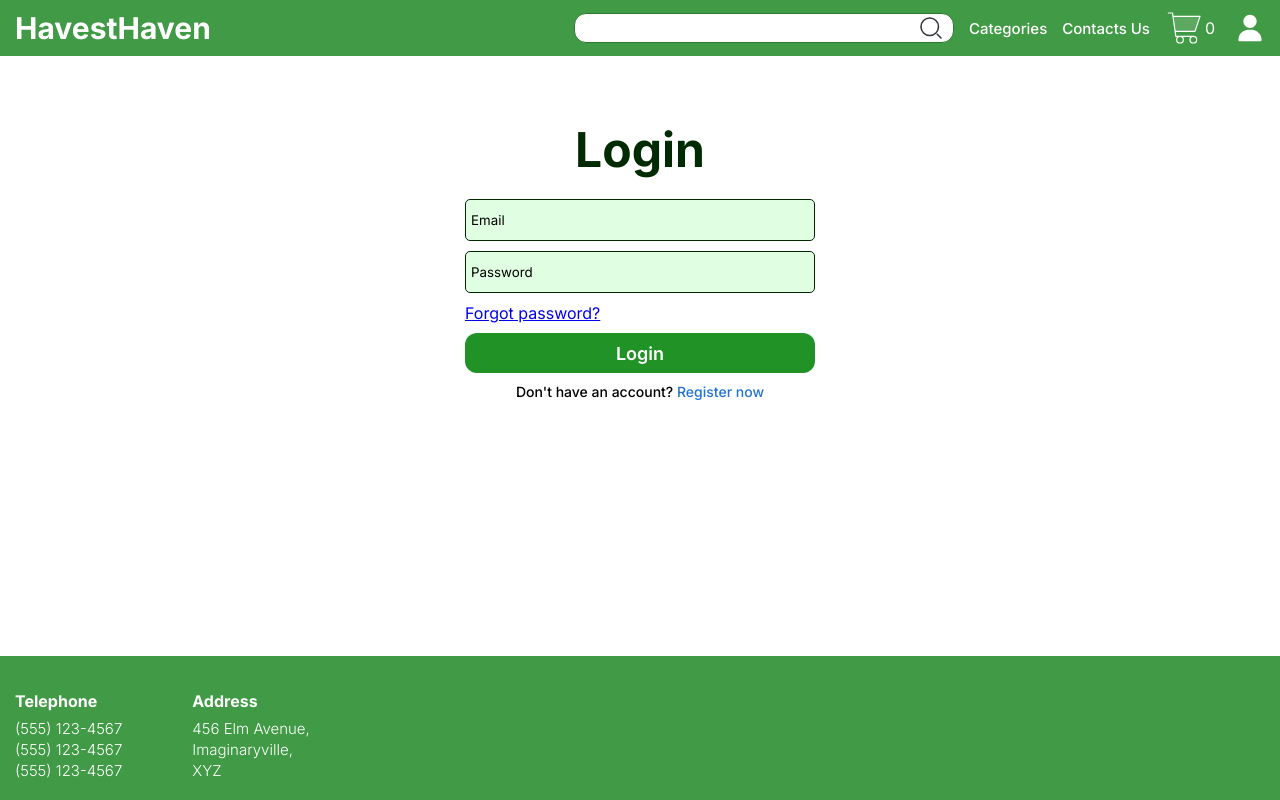
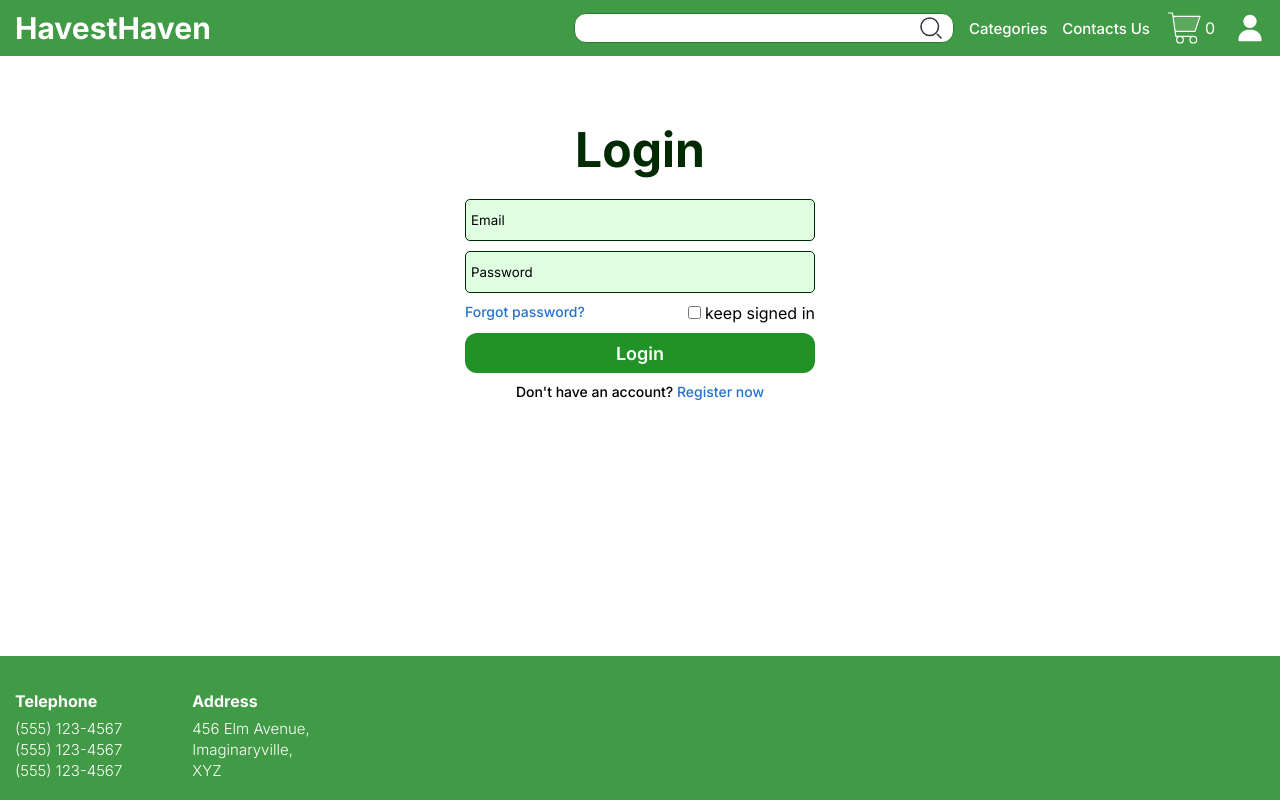
Before and after one commit to FA-71/project-HarvestHaven, an Angular app: page /login in a window 1280 px wide. Built offline with nearby package versions, Linux system fonts and the light colour scheme.

Commit message:
fixed login page and side cart total

```diff
--- a/src/app/components/login-page/login-page.component.css
+++ b/src/app/components/login-page/login-page.component.css
@@ -56,3 +56,13 @@
   color: var(--secondary-blue);
   text-decoration: none;
 }
+
+.login__forgot-div {
+  display: flex;
+  justify-content: space-between;
+}
+
+.login__forgot {
+  font-size: 14px;
+  font-weight: 500;
+}
--- a/src/app/components/login-page/login-page.component.html
+++ b/src/app/components/login-page/login-page.component.html
@@ -4,7 +4,10 @@
       <form class="login__form">
         <input class="login__input" type="email" name="email" id="email" placeholder="Email">
         <input class="login__input" type="password" name="password" id="password" placeholder="Password">
-        <a routerLink="/sign_up" class="login__forgot">Forgot password?</a>
+        <div class="login__forgot-div">
+          <a routerLink="/sign_up" class="login__forgot login__link">Forgot password?</a>
+          <label for="tick"><input type="checkbox" name="tick"> keep signed in</label>
+        </div>
         <app-main-btn text="Login"></app-main-btn>
         <p class="login__login">Don't have an account? <a routerLink="/sign_up" class="login__link">Register now</a></p>
       </form>
--- a/src/app/components/side-cart/side-cart.component.css
+++ b/src/app/components/side-cart/side-cart.component.css
@@ -1,6 +1,7 @@
 .cart {
   position: fixed;
   top: 0;
+  bottom: 0;
   right: -100%;
   width: 100%;
   height: 100%;
@@ -24,6 +25,9 @@
   display: flex;
   align-items: center;
   justify-content: space-between;
+  height: 40px;
+  position: relative;
+  z-index: 100;
 
   padding: 10px;
   border-bottom: 1px solid black;
@@ -56,7 +60,33 @@
 
 .cart__content {
   overflow: auto;
-  height: 80vh;
+  position: absolute;
+  top: 60px;
+  width: 100%;
+  bottom: 10%;
+  /* top: 10vh; */
+}
+
+.cart__bottom {
+  position: absolute;
+  background-color: white;
+  bottom: 0;
+  width: 95vw;
+  padding: 15px 10px;
+  display: flex;
+  align-items: center;
+  justify-content: space-between;
+  border-top: 1px solid black;
+}
+
+.cart__bottom > p {
+  font-size: 25px;
+  font-weight: 700;
+}
+
+.cart__total-btn {
+  width: 60%;
+  text-decoration: none;
 }
 
 @media screen and (max-width: 500px) {
--- a/src/app/components/side-cart/side-cart.component.html
+++ b/src/app/components/side-cart/side-cart.component.html
@@ -23,5 +23,11 @@
     <div class="cart__content">
       <app-shopping-cart-content></app-shopping-cart-content>
     </div>
+    <div class="cart__bottom">
+      <p>Total: <span class="cart__total">{{storageService.totalPrice}}</span></p>
+      <a routerLink="/shopping_cart" class="cart__total-btn">
+        <app-main-btn text="Proceed" (btnClicked)="closeCart()" ></app-main-btn>
+      </a>
+    </div>
   </div>
 </div>
```
